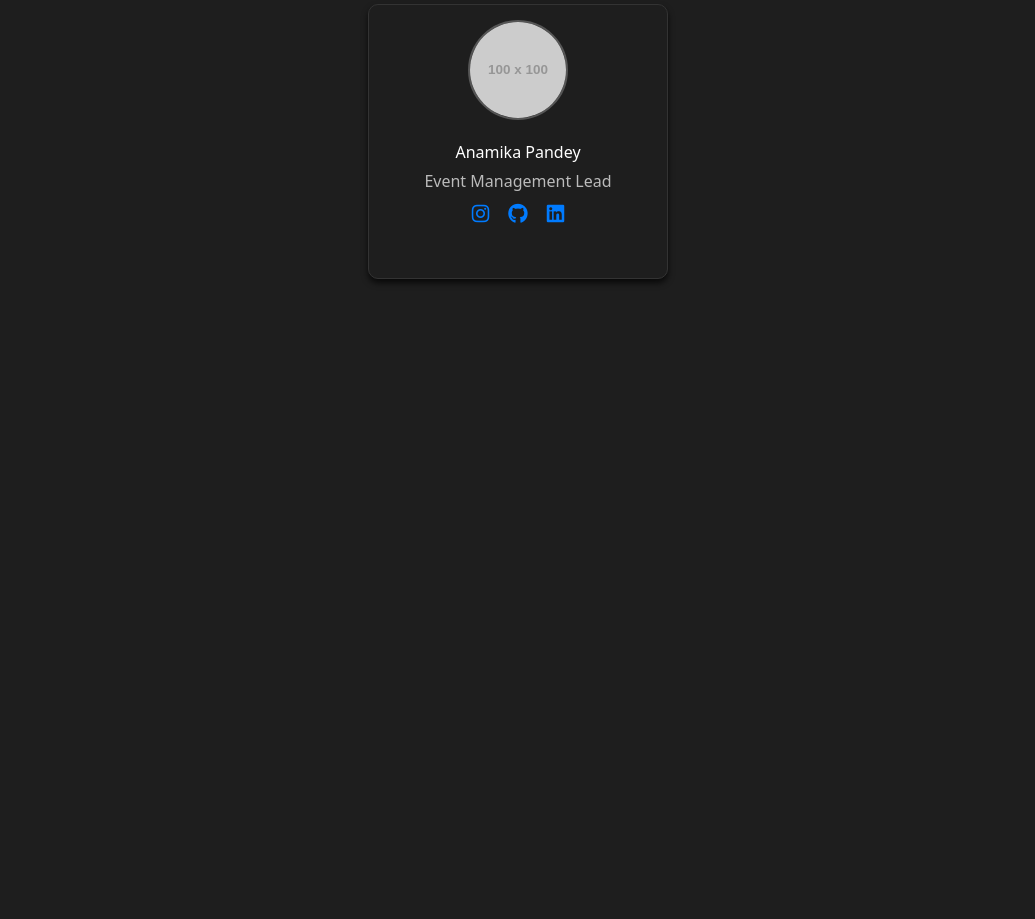
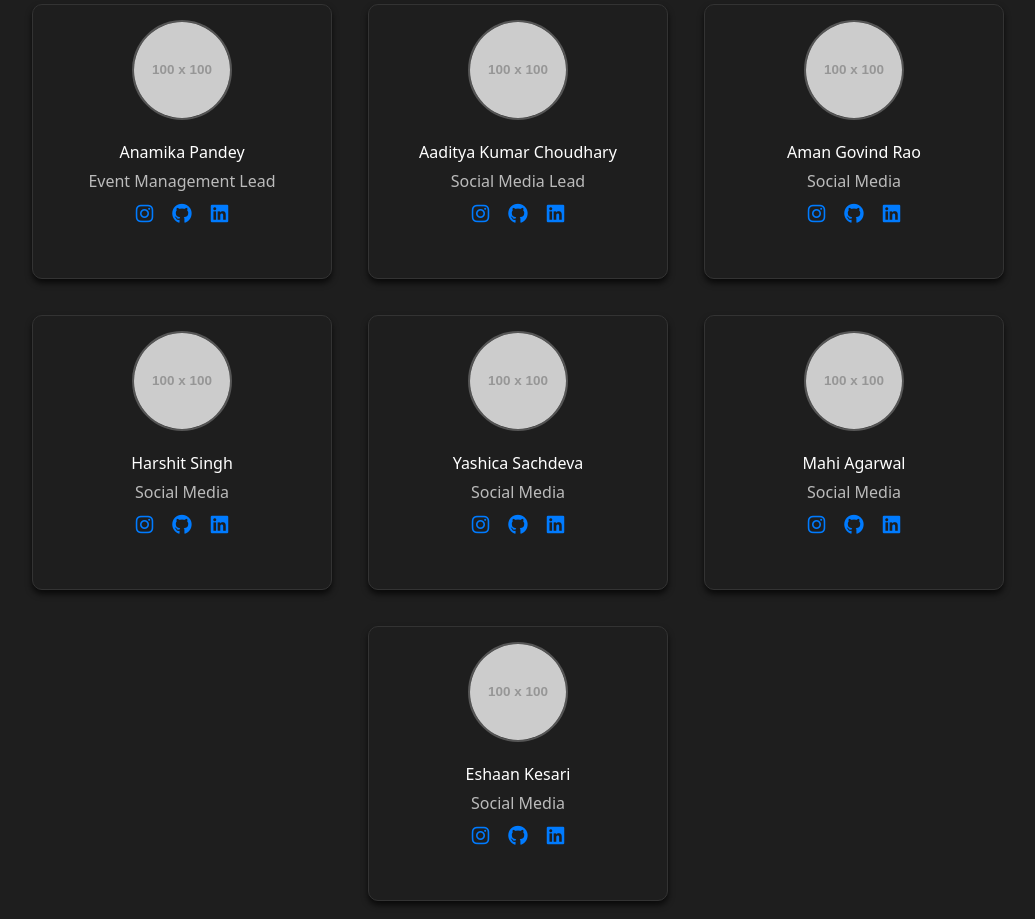
Before and after one commit to GDG-IILM/web_gdg_iilm, a website: page public/meetTheTeam/meetOurTeam.html in a window 1280 px wide. Shown: the part 1754-2673 px from the top of the page, without its empty margins (122-1157 px from the left). Before the commit the page ends 2051 px from the top, so only its background shows below. Drawn offline with nearby package versions, Linux system fonts and the light colour scheme; files that its build step writes are made by us from their sources; placeholder pictures from the web are drawn by us; files whose address does not match are found by name.

Commit message:
Update meetOurTeam.html
marketing team added

```diff
--- a/public/meetTheTeam/meetOurTeam.html
+++ b/public/meetTheTeam/meetOurTeam.html
@@ -327,6 +327,86 @@ happen.</pre>
                 </div>
             </div>
 
+            <!-- Social Media -->
+            <div class="card" data-dept="3">
+                <div class="flex flex-col items-center">
+                    <img src="https://via.placeholder.com/100" alt="Person 2">
+                    <h3>Aaditya Kumar Choudhary</h3>
+                    <p>Social Media Lead</p>
+                    <p class="description hidden">Expert in event planning and management, ensuring seamless execution of programs.</p>
+                    <div>
+                        <span><a href=""><i class="fab fa-instagram" style="font-size: 20px; margin-right: 5px;"></i></a></span>
+                        <span><a href=""><i class="fab fa-github" style="font-size: 20px; margin-right: 5px;"></i></a></span>
+                        <span><a href=""><i class="fab fa-linkedin" style="font-size: 20px;"></i></a></span>
+                    </div>
+                </div>
+            </div>
+            <div class="card" data-dept="3">
+                <div class="flex flex-col items-center">
+                    <img src="https://via.placeholder.com/100" alt="Person 2">
+                    <h3>Aman Govind Rao</h3>
+                    <p>Social Media</p>
+                    <p class="description hidden">Expert in event planning and management, ensuring seamless execution of programs.</p>
+                    <div>
+                        <span><a href=""><i class="fab fa-instagram" style="font-size: 20px; margin-right: 5px;"></i></a></span>
+                        <span><a href=""><i class="fab fa-github" style="font-size: 20px; margin-right: 5px;"></i></a></span>
+                        <span><a href=""><i class="fab fa-linkedin" style="font-size: 20px;"></i></a></span>
+                    </div>
+                </div>
+            </div>
+            <div class="card" data-dept="3">
+                <div class="flex flex-col items-center">
+                    <img src="https://via.placeholder.com/100" alt="Person 2">
+                    <h3>Harshit Singh</h3>
+                    <p>Social Media</p>
+                    <p class="description hidden">Expert in event planning and management, ensuring seamless execution of programs.</p>
+                    <div>
+                        <span><a href=""><i class="fab fa-instagram" style="font-size: 20px; margin-right: 5px;"></i></a></span>
+                        <span><a href=""><i class="fab fa-github" style="font-size: 20px; margin-right: 5px;"></i></a></span>
+                        <span><a href=""><i class="fab fa-linkedin" style="font-size: 20px;"></i></a></span>
+                    </div>
+                </div>
+            </div>
+            <div class="card" data-dept="3">
+                <div class="flex flex-col items-center">
+                    <img src="https://via.placeholder.com/100" alt="Person 2">
+                    <h3>Yashica Sachdeva</h3>
+                    <p>Social Media</p>
+                    <p class="description hidden">Expert in event planning and management, ensuring seamless execution of programs.</p>
+                    <div>
+                        <span><a href=""><i class="fab fa-instagram" style="font-size: 20px; margin-right: 5px;"></i></a></span>
+                        <span><a href=""><i class="fab fa-github" style="font-size: 20px; margin-right: 5px;"></i></a></span>
+                        <span><a href=""><i class="fab fa-linkedin" style="font-size: 20px;"></i></a></span>
+                    </div>
+                </div>
+            </div>
+            <div class="card" data-dept="3">
+                <div class="flex flex-col items-center">
+                    <img src="https://via.placeholder.com/100" alt="Person 2">
+                    <h3>Mahi Agarwal</h3>
+                    <p>Social Media</p>
+                    <p class="description hidden">Expert in event planning and management, ensuring seamless execution of programs.</p>
+                    <div>
+                        <span><a href=""><i class="fab fa-instagram" style="font-size: 20px; margin-right: 5px;"></i></a></span>
+                        <span><a href=""><i class="fab fa-github" style="font-size: 20px; margin-right: 5px;"></i></a></span>
+                        <span><a href=""><i class="fab fa-linkedin" style="font-size: 20px;"></i></a></span>
+                    </div>
+                </div>
+            </div>
+            <div class="card" data-dept="3">
+                <div class="flex flex-col items-center">
+                    <img src="https://via.placeholder.com/100" alt="Person 2">
+                    <h3>Eshaan Kesari</h3>
+                    <p>Social Media</p>
+                    <p class="description hidden">Expert in event planning and management, ensuring seamless execution of programs.</p>
+                    <div>
+                        <span><a href=""><i class="fab fa-instagram" style="font-size: 20px; margin-right: 5px;"></i></a></span>
+                        <span><a href=""><i class="fab fa-github" style="font-size: 20px; margin-right: 5px;"></i></a></span>
+                        <span><a href=""><i class="fab fa-linkedin" style="font-size: 20px;"></i></a></span>
+                    </div>
+                </div>
+            </div>
+
 
     </section>
 
```
